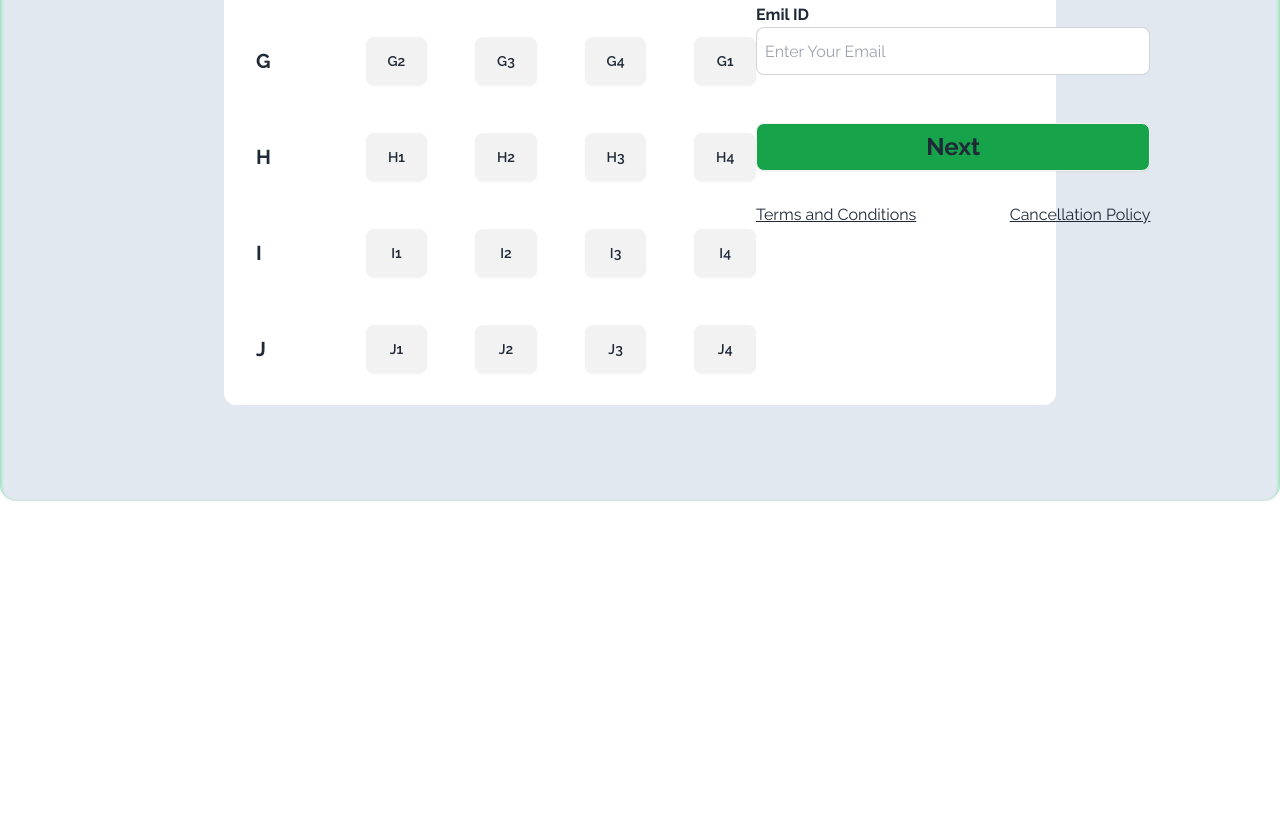
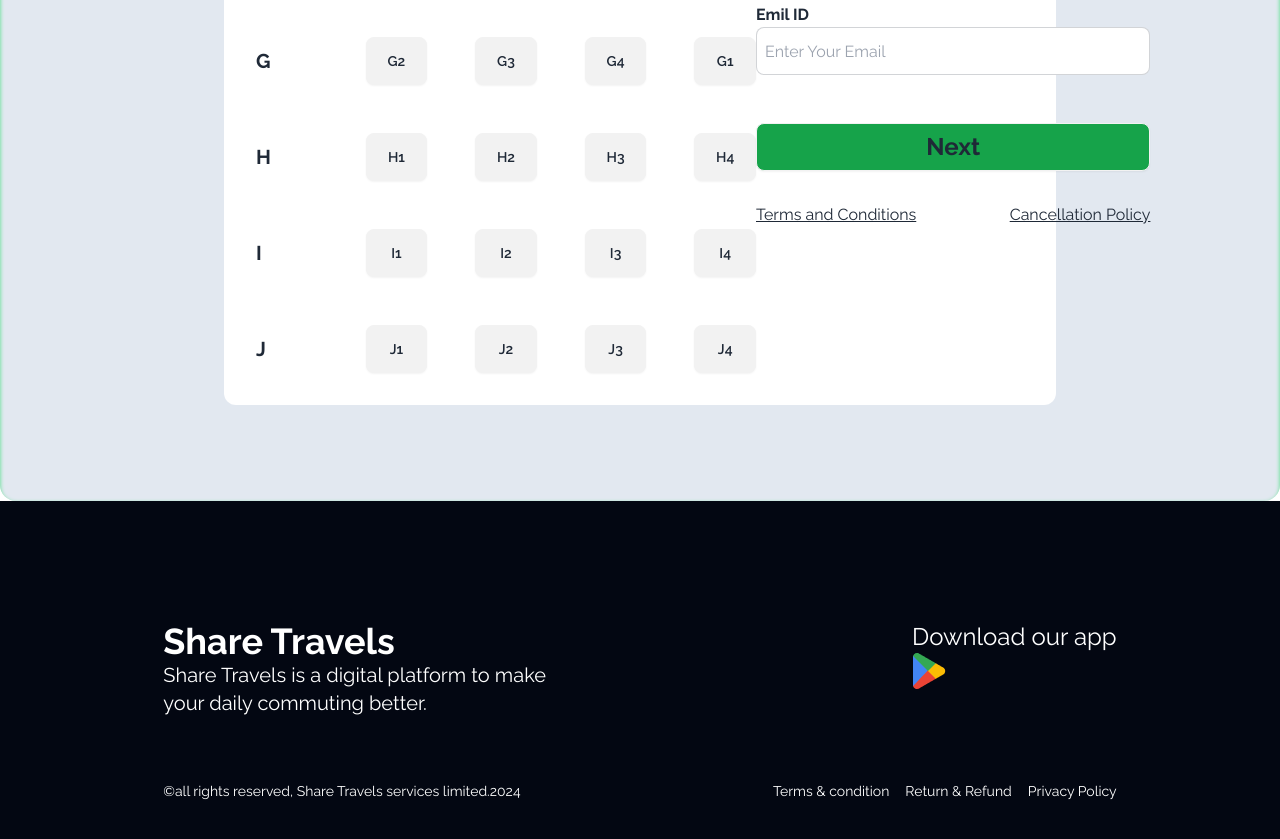
Before and after one commit to Shakilkhandoker/B9A5-smart-ticketing, a plain HTML site: page index.html in a window 1280 px wide. Shown: the part 3382-4221 px from the top of the page. Before the commit the page ends 3883 px from the top, so only its background shows below. Drawn offline with nearby package versions, Linux system fonts and the light colour scheme.

Commit message:
footer section added

```diff
--- a/index.html
+++ b/index.html
@@ -355,7 +355,30 @@
    </main>
 
    <!-- -------footer container-------- -->
-   <footer>
+   <footer class="footer p-8 lg:p-[120px] bg-[#030712]  text-white">
+      <!-- footer container  -->
+      <div class="lg:w-11/12 mx-auto">
+         <div class="flex flex-col lg:flex-row justify-between w-full">
+            <div>
+               <h1 class="text-4xl font-bold">Share Travels</h1>
+               <p class="text-xl">Share Travels is a digital platform to make <br> your daily commuting better.</p>
+            </div>
+            <div>
+               <h1 class="text-2xl">Download our app</h1>
+               <img src="./images/playstore.png" alt="">
+            </div>
+         </div>
+         <div class="divider"></div>
+         <div class="flex justify-between w-full">
+            <p>&copy;all rights reserved, Share Travels services limited.2024</p>
+            <div class="flex gap-4">
+               <a href="">Terms & condition</a>
+               <a href="">Return & Refund</a>
+               <a href="">Privacy Policy</a>
+            </div>
+         </div>
+
+      </div>
 
    </footer>
 
```
